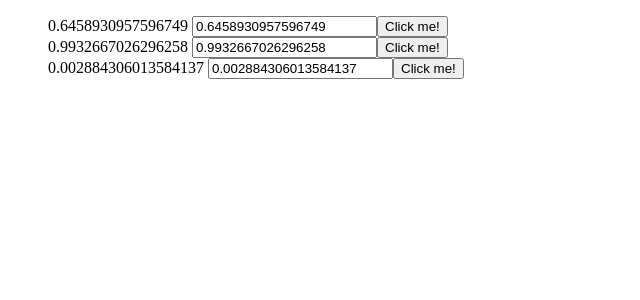
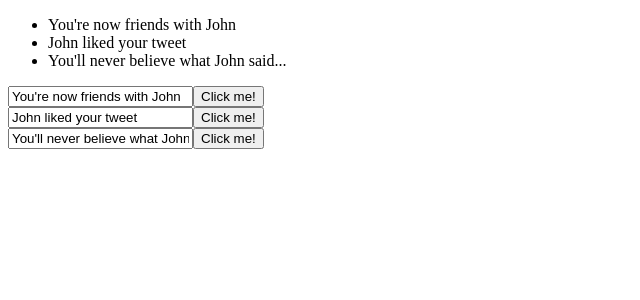
Before and after one commit to ParkerGits/getting-started-with-angular-course-code, an Angular app: page / in a window 1280 px wide. Shown: the top 300 px of the page, without its empty margins (0-640 px from the left). Built offline with nearby package versions, Linux system fonts and the light colour scheme.

Commit message:
lesson 10 code

```diff
--- a/src/app/app.component.ts
+++ b/src/app/app.component.ts
@@ -5,16 +5,23 @@
   template:
   `<div>
     <ul>
+      <li *ngFor="let message of mail.messages">{{ message.text }}</li>
+    </ul>
       <app-simple-form
       *ngFor="let message of mail.messages"
-      [message]="message"
+      [message]="message.text"
+      (update)="onUpdate(message.id, $event.text)"
       >
 
       </app-simple-form>
-    </ul>
   </div>`,
 })
 export class AppComponent {
+
+  onUpdate(id, text){
+    this.mail.update(id, text)
+  }
+
   constructor(
     @Inject('mail') public mail,
   ){}
--- a/src/app/mail.service.ts
+++ b/src/app/mail.service.ts
@@ -5,9 +5,16 @@
 })
 export class MailService {
   messages = [
-    `You're now friends with John`,
-    'John liked your tweet',
-    `You'll never believe what John said...`
-  ]
+    {id: 0, text:`You're now friends with John`},
+    {id: 1, text:`John liked your tweet`},
+    {id: 2, text:`You'll never believe what John said...`}
+  ];
+
+  update(id, text){
+    this.messages.map(m => {
+      m.id === id ? m.text = text : m
+    })
+  }
+
   constructor() { }
 }
--- a/src/app/simple-form/simple-form.component.ts
+++ b/src/app/simple-form/simple-form.component.ts
@@ -1,11 +1,10 @@
-import { Component, OnInit, Input} from '@angular/core';
+import { Component, OnInit, Input, Output, EventEmitter} from '@angular/core';
 
 @Component({
   selector: 'app-simple-form',
   template: `<div>
-  {{ message }}
   <input #myInput type="text" [(ngModel)]="message"/>
-  <button (mouseover)="onClick($event, myInput.value)">Click me!</button>
+  <button (click)="update.emit({text:message})">Click me!</button>
   </div>`,
   styles: [
   ]
@@ -14,13 +13,9 @@
 
   @Input() message
 
-  onClick(event, value) {
-    console.log(event)
-    console.log(value)
-  }
-  constructor() {
-    setInterval(()=> this.message = Math.random().toString(), 1000);
-  }
+  @Output() update = new EventEmitter();
+
+  constructor() {}
 
   ngOnInit(): void {
   }
```
